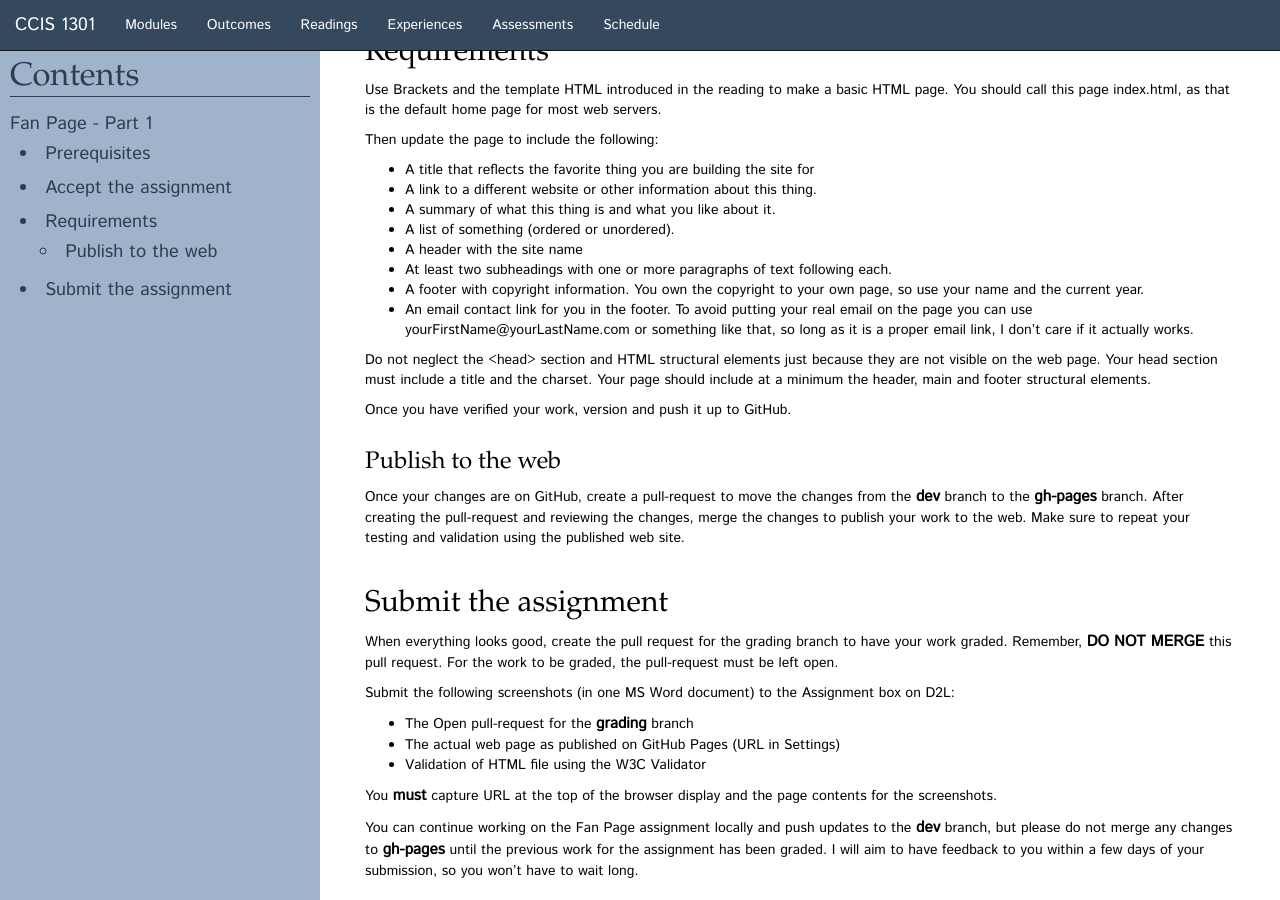
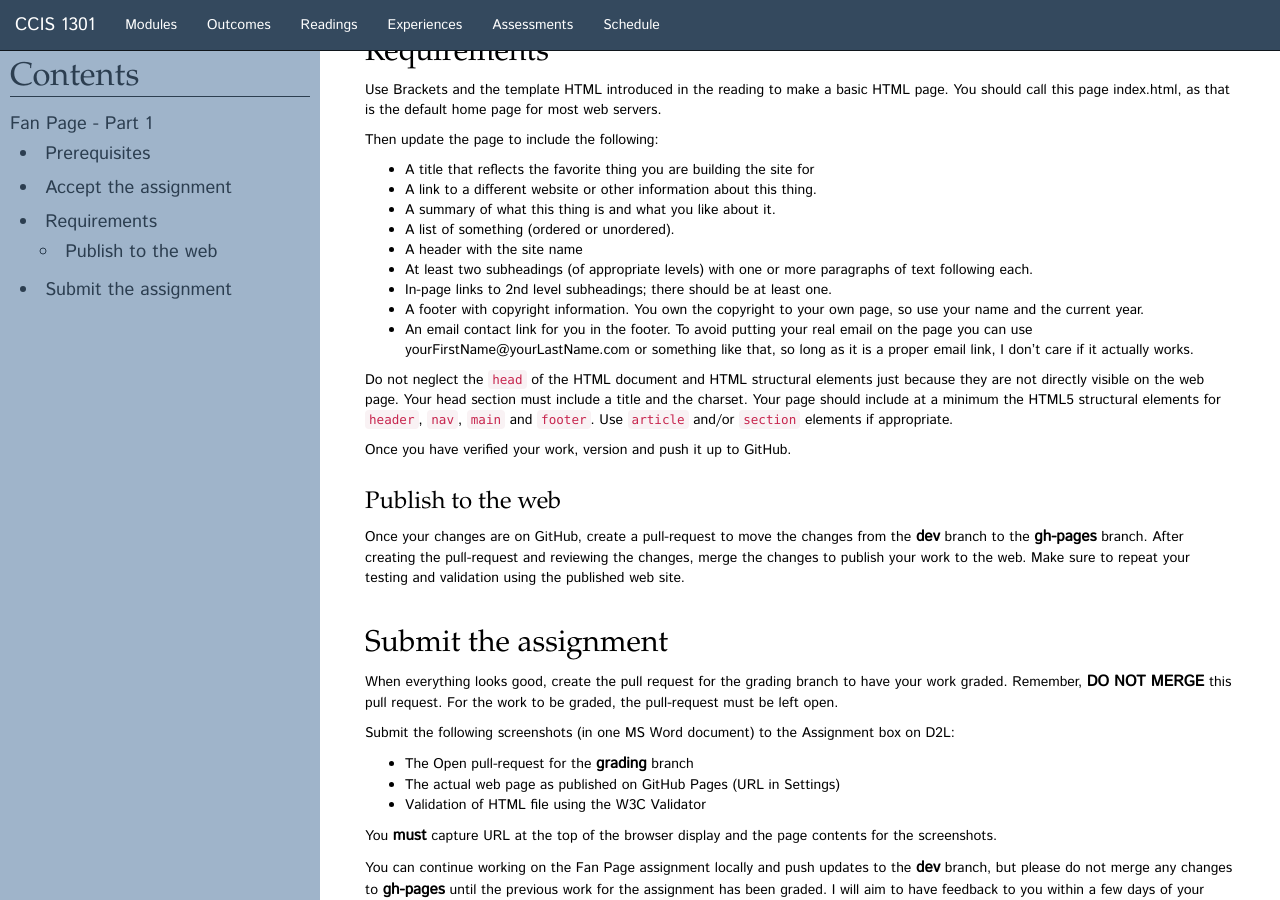
Before and after one commit to htc-ccis1301/fall-2017, a Jekyll site: the page built from _experiences/fan-page-pt1.md, in a window 1280 px wide and 900 px high, scrolled down 744 px. Built offline with Jekyll 4.4.1, drawn with Linux system fonts in a browser that asks for light colours; emoji names are drawn with the system emoji font; some web fonts are replaced.

Commit message:
clarification on additional reqs

```diff
--- a/_experiences/fan-page-pt1.md
+++ b/_experiences/fan-page-pt1.md
@@ -38,11 +38,12 @@ Then update the page to include the following:
 - A summary of what this thing is and what you like about it.
 - A list of something (ordered or unordered).
 - A header with the site name
-- At least two subheadings with one or more paragraphs of text following each.
+- At least two subheadings (of appropriate levels) with one or more paragraphs of text following each.
+- In-page links to 2nd level subheadings; there should be at least one.
 - A footer with copyright information.  You own the copyright to your own page, so use your name and the current year.
 - An email contact link for you in the footer.  To avoid putting your real email on the page you can use yourFirstName@yourLastName.com or something like that, so long as it is a proper email link, I don't care if it actually works.
 
-Do not neglect the <head> section and HTML structural elements just because they are not visible on the web page. Your head section must include a title and the charset.  Your page should include at a minimum the header, main and footer structural elements.
+Do not neglect the `head` of the HTML document and HTML structural elements just because they are not directly visible on the web page. Your head section must include a title and the charset.  Your page should include at a minimum the HTML5 structural elements for `header`, `nav`, `main` and `footer`. Use `article` and/or `section` elements if appropriate.
 
 Once you have verified your work, version and push it up to GitHub.
 
```
